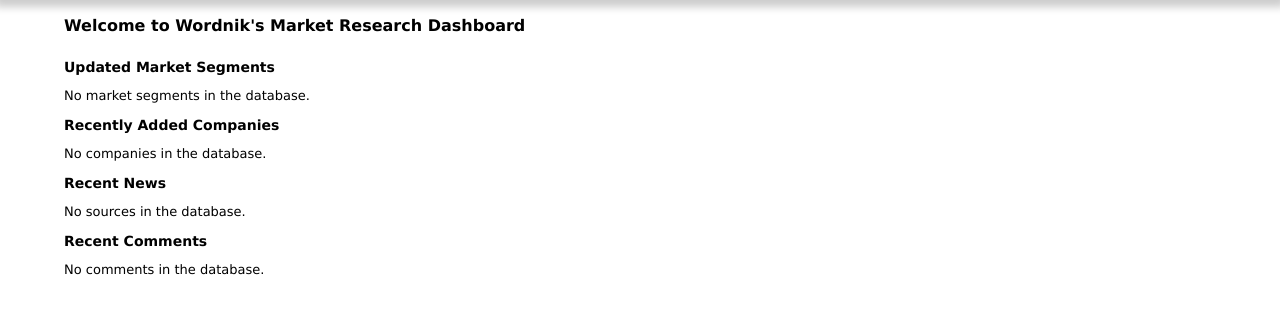
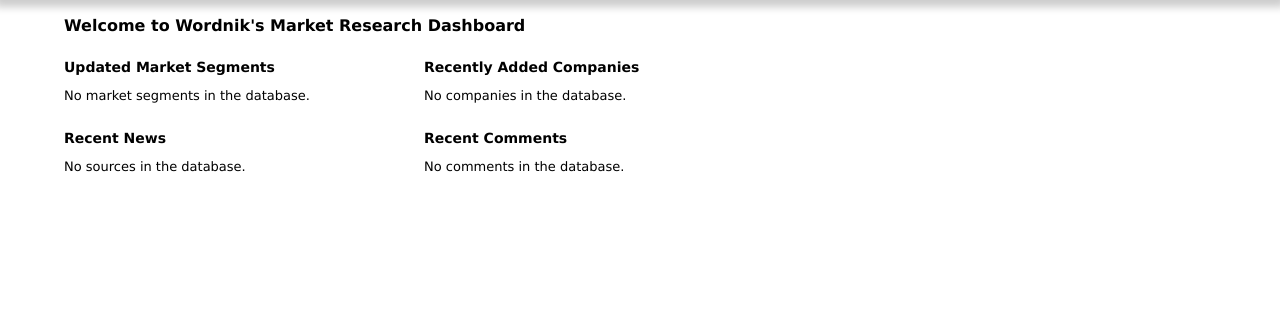
Before and after one commit to tomhaymore/wmr, a Django app: page / in a window 1280 px wide. Shown: the part 50-364 px from the top of the page. Run offline with Django 3.2, Linux system fonts and the light colour scheme; the visitor is signed in with stand-in values (Sample User, id 1); data that the repository does not hold is empty; parts of the project's set-up code (start-up, migrations or seed data) failed here and were passed over.

Commit message:
updated style sheet

```diff
--- a/wordnik/market/static/css/main.css
+++ b/wordnik/market/static/css/main.css
@@ -98,6 +98,12 @@ div#coName {
 	font-size: 20px;
 	font-weight:bold;
 	padding-top:0px;
+}
+
+div.tileDiv {
+	float:left;
+	width:350px;
+	margin-right:10px;
 }
 
 /* Form Styles */
```
